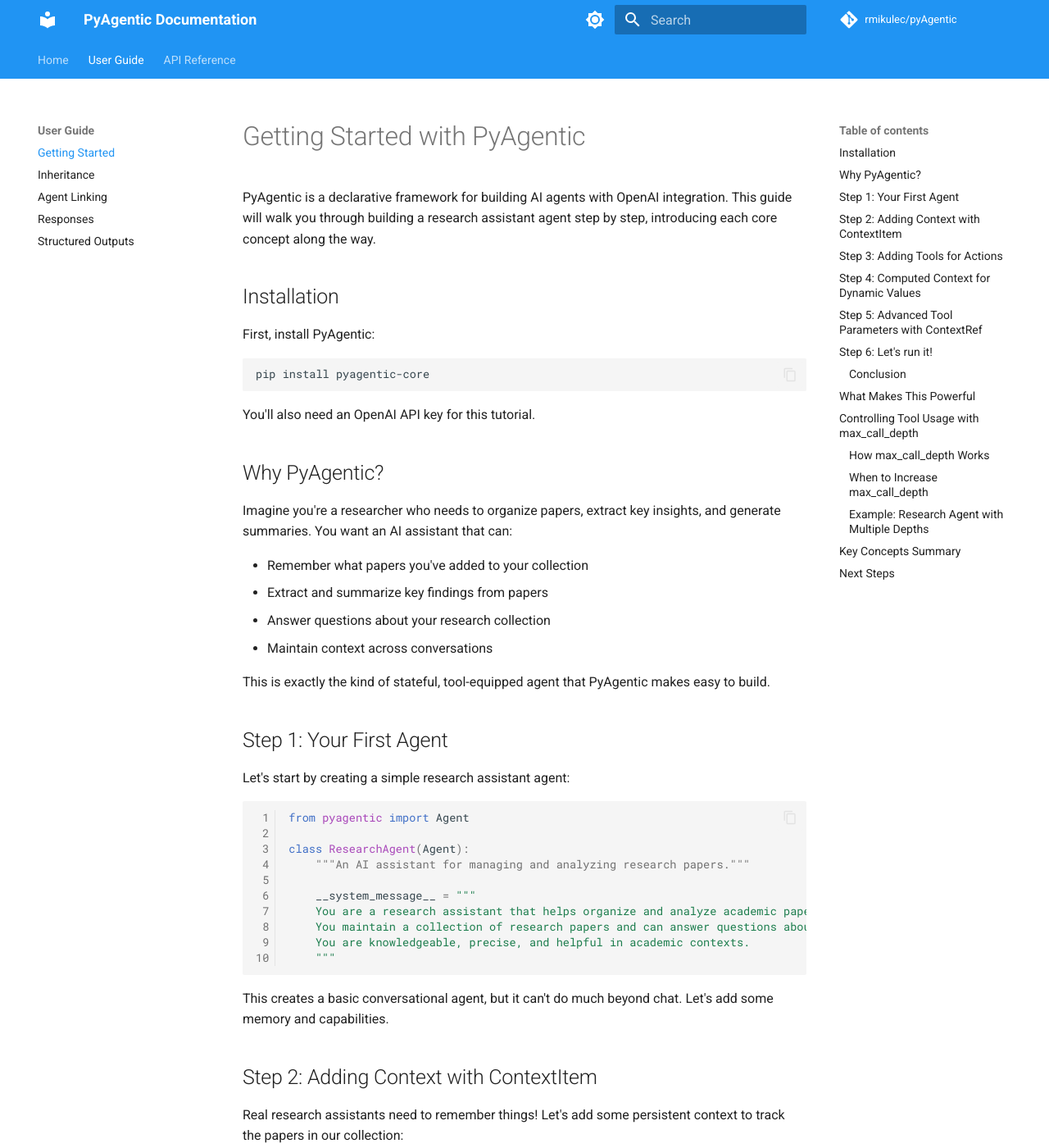
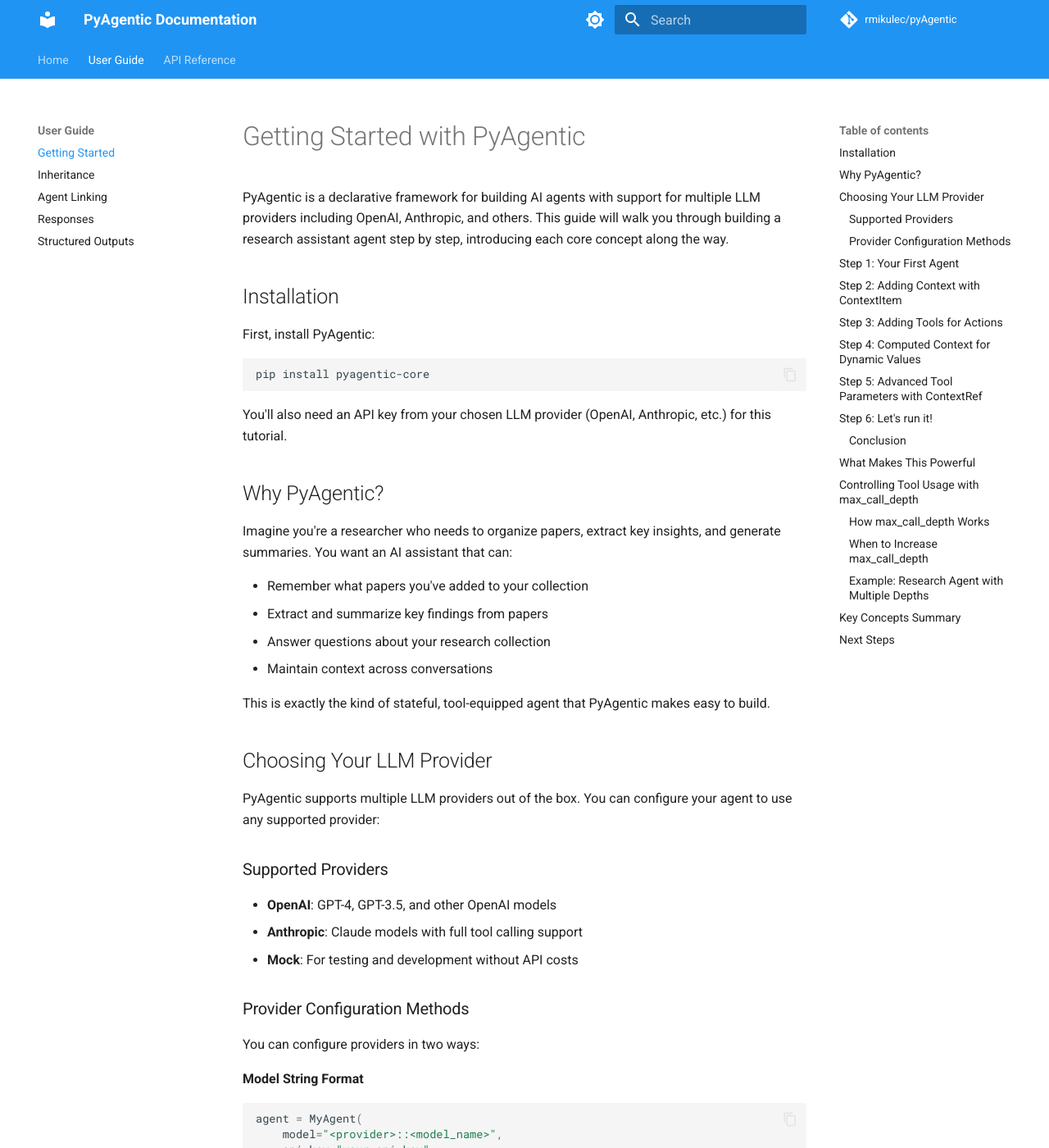
Before and after one commit to rmikulec/pyAgentic, an MkDocs documentation site: the page built from docs/getting-started.md, in a window 1280 px wide and 1400 px high. Shown: the whole window at 82% size. Built offline with MkDocs 1.6.1 and Material for MkDocs 9.7.7, drawn with Linux system fonts in a browser that asks for light colours; comment, search, counter and statistics services are not loaded; some of the changed text lies outside the part shown.

Commit message:
Updated docs

````diff
--- a/docs/getting-started.md
+++ b/docs/getting-started.md
@@ -1,6 +1,6 @@
 # Getting Started with PyAgentic
 
-PyAgentic is a declarative framework for building AI agents with OpenAI integration. This guide will walk you through building a research assistant agent step by step, introducing each core concept along the way.
+PyAgentic is a declarative framework for building AI agents with support for multiple LLM providers including OpenAI, Anthropic, and others. This guide will walk you through building a research assistant agent step by step, introducing each core concept along the way.
 
 ## Installation
 
@@ -10,7 +10,7 @@
 pip install pyagentic-core
 ```
 
-You'll also need an OpenAI API key for this tutorial.
+You'll also need an API key from your chosen LLM provider (OpenAI, Anthropic, etc.) for this tutorial.
 
 ## Why PyAgentic?
 
@@ -22,6 +22,64 @@
 - Maintain context across conversations
 
 This is exactly the kind of stateful, tool-equipped agent that PyAgentic makes easy to build.
+
+## Choosing Your LLM Provider
+
+PyAgentic supports multiple LLM providers out of the box. You can configure your agent to use any supported provider:
+
+### Supported Providers
+
+- **OpenAI**: GPT-4, GPT-3.5, and other OpenAI models
+- **Anthropic**: Claude models with full tool calling support
+- **Mock**: For testing and development without API costs
+
+### Provider Configuration Methods
+
+You can configure providers in two ways:
+
+**Model String Format**
+```python
+agent = MyAgent(
+    model="<provider>::<model_name>",
+    api_key="your_api_key"
+)
+
+openai_agent = MyAgent(
+    model="openai::gpt-5",
+    api_key="your_api_key"
+)
+
+anthropic_agent = MyAgent(
+    model="anthropic::claude-opus-4-1-20250805",
+    api_key="your_api_key"
+)
+```
+
+**Provider Instance**
+```python
+from pyagentic.llm import OpenAIProvider, AnthropicProvider
+
+# OpenAI
+agent = MyAgent(
+    provider=OpenAIProvider(
+        model="gpt-5",
+        api_key="your_openai_key",
+        max_retries=10,
+        timeout=5
+    )
+)
+
+# Anthropic
+agent = MyAgent(
+    provider=AnthropicProvider(
+        model="claude-opus-4-1-20250805",
+        api_key="your_anthropic_key",
+        base_url="https://my-deployment.com/models"
+    )
+)
+```
+
+The provider instance method gives you more control over client configuration, allowing you to pass additional parameters like `base_url`, `timeout`, `max_retries`, etc.
 
 ## Step 1: Your First Agent
 
@@ -284,9 +342,20 @@
 First, we have to create our agent.
 
 ``` py linenums="1"
+# Option 1: Using model string format
 agent = ResearchAgent(
-    model="gpt-4o",
+    model="openai::gpt-4o",
     api_key=API_KEY
+)
+
+# Option 2: Using a provider instance
+from pyagentic.llm import OpenAIProvider
+
+agent = ResearchAgent(
+    provider=OpenAIProvider(
+        model="gpt-4o",
+        api_key=API_KEY
+    )
 )
 ```
 
@@ -440,7 +509,7 @@
 ```python
 # Allow multiple rounds of tool calling
 agent = ResearchAgent(
-    model="gpt-4o",
+    model="openai::gpt-4o",
     api_key=API_KEY,
     max_call_depth=3  # Allow up to 3 rounds of tool calls
 )
@@ -486,7 +555,7 @@
 
 ## Key Concepts Summary
 
-- **`Agent`**: Base class that handles OpenAI integration and orchestration
+- **`Agent`**: Base class that handles LLM provider integration and orchestration
 - **`ContextItem`**: Persistent state that survives between conversations
 - **`@tool`**: Decorator that exposes methods as callable functions to the AI
 - **`ParamInfo`**: Metadata for tool parameters (descriptions, requirements, defaults)
````
Also changed, not shown: docs/index.md (+1 -1 lines).
